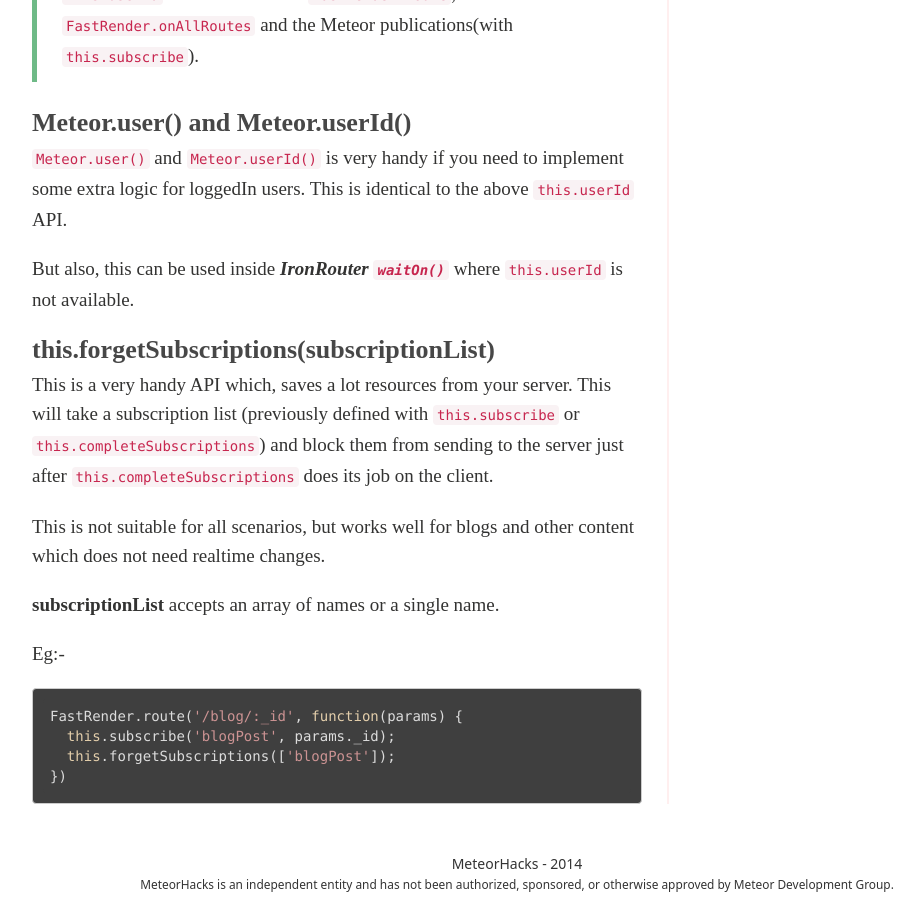
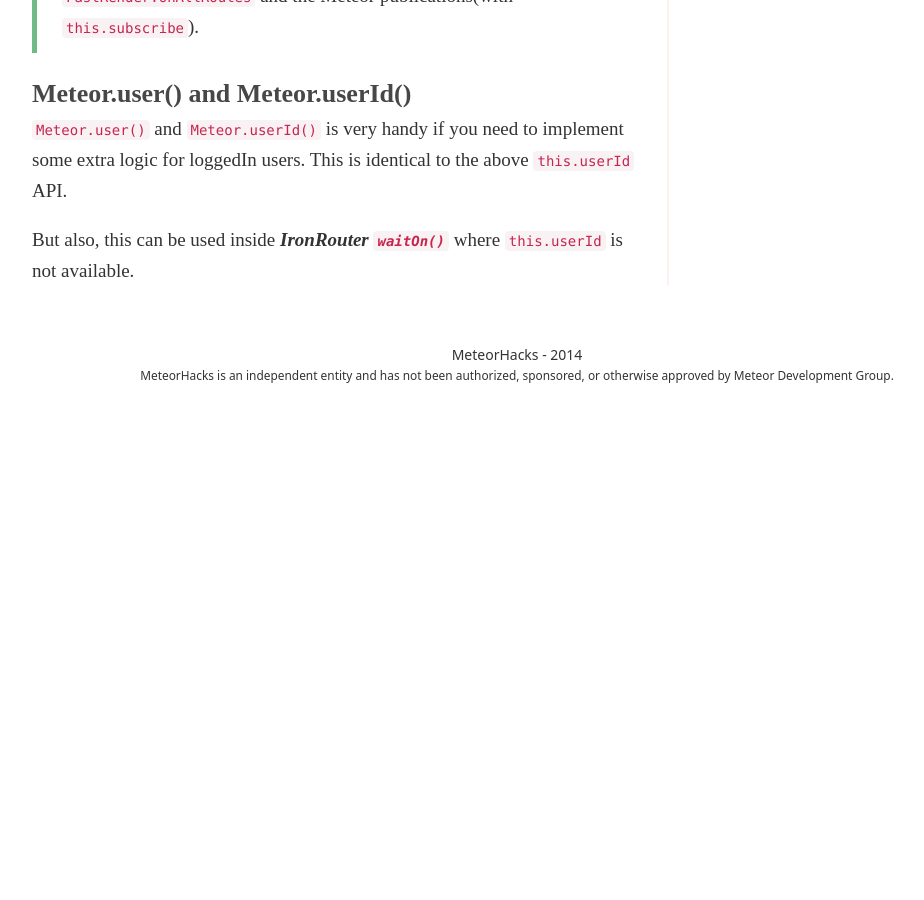
Before and after one commit to meteorhacks/meteorhacks.github.io, a Jekyll site: the page built from _posts/fast-render/2013-12-12-api.md, in a window 1280 px wide and 900 px high, scrolled down 3269 px. Shown: the whole window, without its empty margins (123-1047 px from the left). Built offline with Jekyll 4.4.1, drawn with Linux system fonts in a browser that asks for light colours; after the commit the page ends 3674 px from its top, so only the background shows below that; some of the changed text lies outside the part shown.

Commit message:
remove forgetSubscriptions API

```diff
--- a/_posts/fast-render/2013-12-12-api.md
+++ b/_posts/fast-render/2013-12-12-api.md
@@ -14,7 +14,6 @@
 * [this.completeSubscriptions(subscriptionList)](#thiscompletesubscriptionssubscriptionlist)
 * [this.userId](#thisuserid)
 * [Meteor.user() and Meteor.userId()](#meteoruser_and_meteoruserid)
-* [this.forgetSubscriptions(subscriptionList)](#thisforgetsubscriptionssubscriptionlist)
 
 ## FastRender.route(urlPattern, callback)
 
@@ -109,18 +108,3 @@
 `Meteor.user()` and `Meteor.userId()` is very handy if you need to implement some extra logic for loggedIn users. This is identical to the above `this.userId` API.
 
 But also, this can be used inside _**IronRouter `waitOn()`**_ where `this.userId` is not available.
-
-## this.forgetSubscriptions(subscriptionList)
-
-This is a very handy API which, saves a lot resources from your server. This will take a subscription list (previously defined with `this.subscribe` or `this.completeSubscriptions`) and block them from sending to the server just after `this.completeSubscriptions` does its job on the client.
-
-This is not suitable for all scenarios, but works well for blogs and other content which does not need realtime changes.
-
-**subscriptionList** accepts an array of names or a single name.
-
-Eg:-
-
-    FastRender.route('/blog/:_id', function(params) {
-      this.subscribe('blogPost', params._id);
-      this.forgetSubscriptions(['blogPost']);
-    })
```
